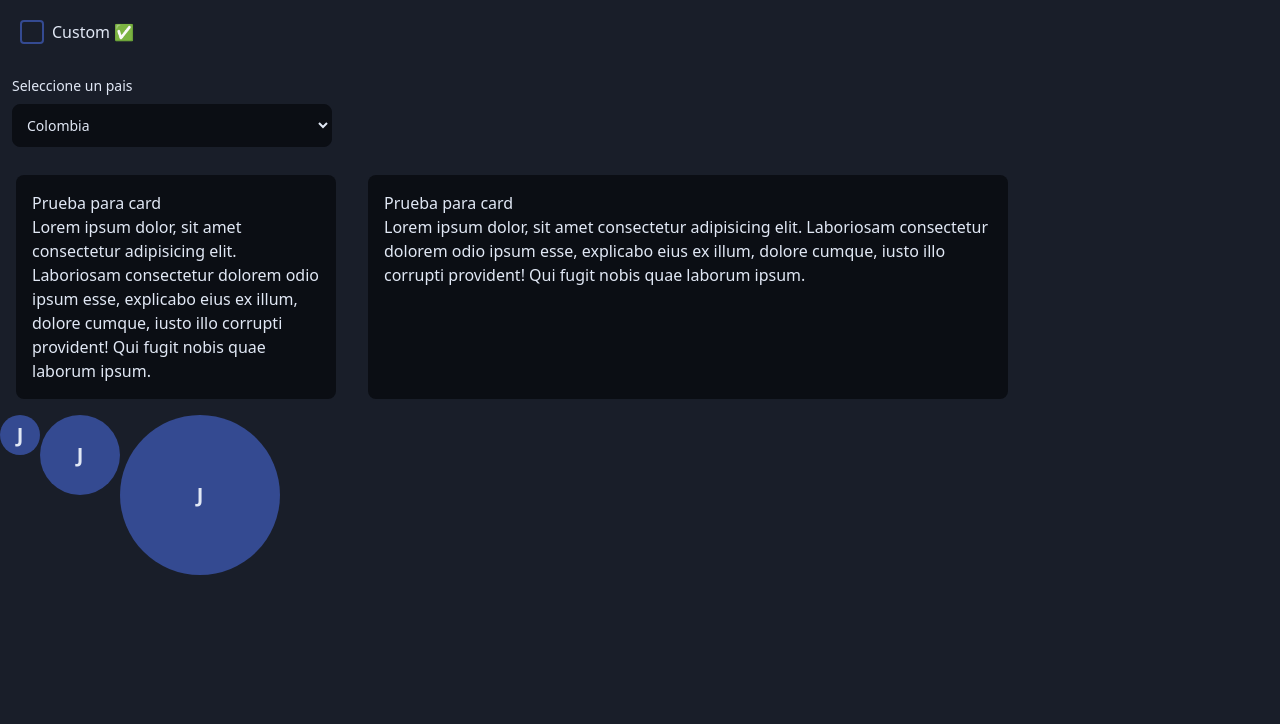
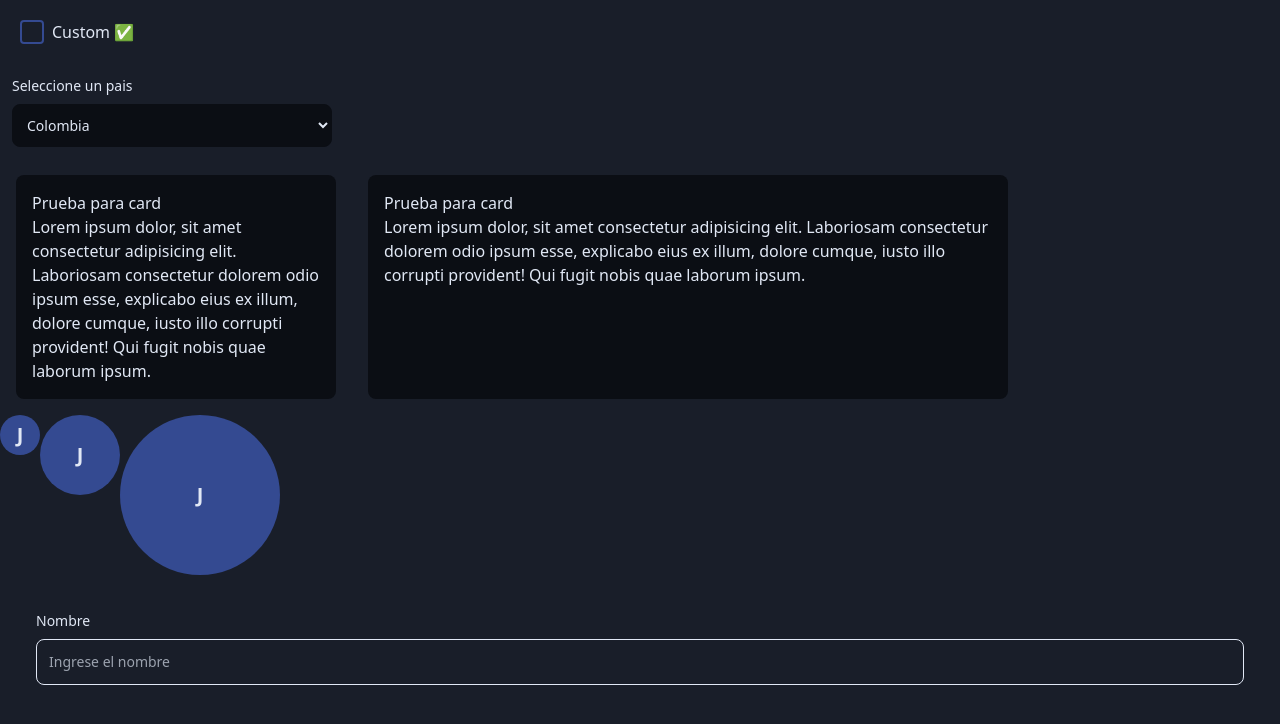
Before and after one commit to WitchImage/sirap-frontend, a Next.js app: page / in a window 1280 px wide. Shown: the top 724 px of the page. Built offline with nearby package versions, Linux system fonts and the light colour scheme.

Commit message:
feat: create a custom input

```diff
--- a/src/components/index.ts
+++ b/src/components/index.ts
@@ -2,3 +2,4 @@ export { Checkbox } from './checkbox';
 export { Card } from './card';
 export { Select } from './select';
 export { Avatar } from './avatar';
+export { Input } from './input';
--- /dev/null
+++ b/src/components/input.tsx
@@ -0,0 +1,43 @@
+interface Props {
+    id: string;
+    label: string;
+    placeholder: string;
+    value: string;
+    onChange: (event: React.ChangeEvent<HTMLSelectElement>) => void;
+    onBlur?: (event: React.FocusEvent<HTMLSelectElement>) => void;
+}
+
+export function Input({
+    id,
+    label,
+    placeholder,
+    value,
+    onChange,
+    onBlur,
+}: Props) {
+    return (
+        <div>
+            <label
+                htmlFor={id}
+                className='block mb-2 text-sm font-medium text-white'
+            >
+                {label}
+            </label>
+            <input
+                type='email'
+                id={id}
+                className='bg-background
+                border
+                text-white text-sm
+                rounded-lg
+                block w-full p-3
+                focus:border focus:border-blue-700 focus:outline-none
+                focus:ring-blue-700
+                '
+                value={value}
+                placeholder={placeholder}
+                required
+            />
+        </div>
+    );
+}
--- a/src/pages/index.tsx
+++ b/src/pages/index.tsx
@@ -1,7 +1,7 @@
 // import { Inter } from 'next/font/google';
 // const inter = Inter({ subsets: ['latin'] });
 
-import { Avatar, Card, Checkbox, Select } from '@/components';
+import { Avatar, Card, Checkbox, Input, Select } from '@/components';
 import { type GetServerSideProps } from 'next';
 import { useState } from 'react';
 
@@ -12,6 +12,7 @@ export default function Home() {
     */
     const [checked, setChecked] = useState(false);
     const [valueSelect, setValueSelect] = useState('');
+    const [inputValue, setInputValue] = useState('');
 
     const handleCheckboxChange = (checked: boolean) => {
         setChecked(checked);
@@ -25,6 +26,14 @@ export default function Home() {
 
     const handleSelectBlur = (event: React.FocusEvent<HTMLSelectElement>) => {
         console.log('El usuario a perdido el foco del elemento ', valueSelect);
+    };
+
+    const handleInput = (event: React.ChangeEvent<HTMLSelectElement>) => {
+        setInputValue(event.target.value);
+    };
+
+    const handleInputBlur = (event: React.FocusEvent<HTMLSelectElement>) => {
+        console.log('El usuario a perdido el foco del Input', inputValue);
     };
 
     return (
@@ -96,6 +105,17 @@ export default function Home() {
                     size='lg'
                 />
             </div>
+
+            <div className='flex flex-col p-9'>
+                <Input
+                    onChange={handleInput}
+                    onBlur={handleInputBlur}
+                    id='nombre'
+                    label='Nombre'
+                    value={inputValue}
+                    placeholder='Ingrese el nombre'
+                />
+            </div>
         </main>
     );
 }
```
